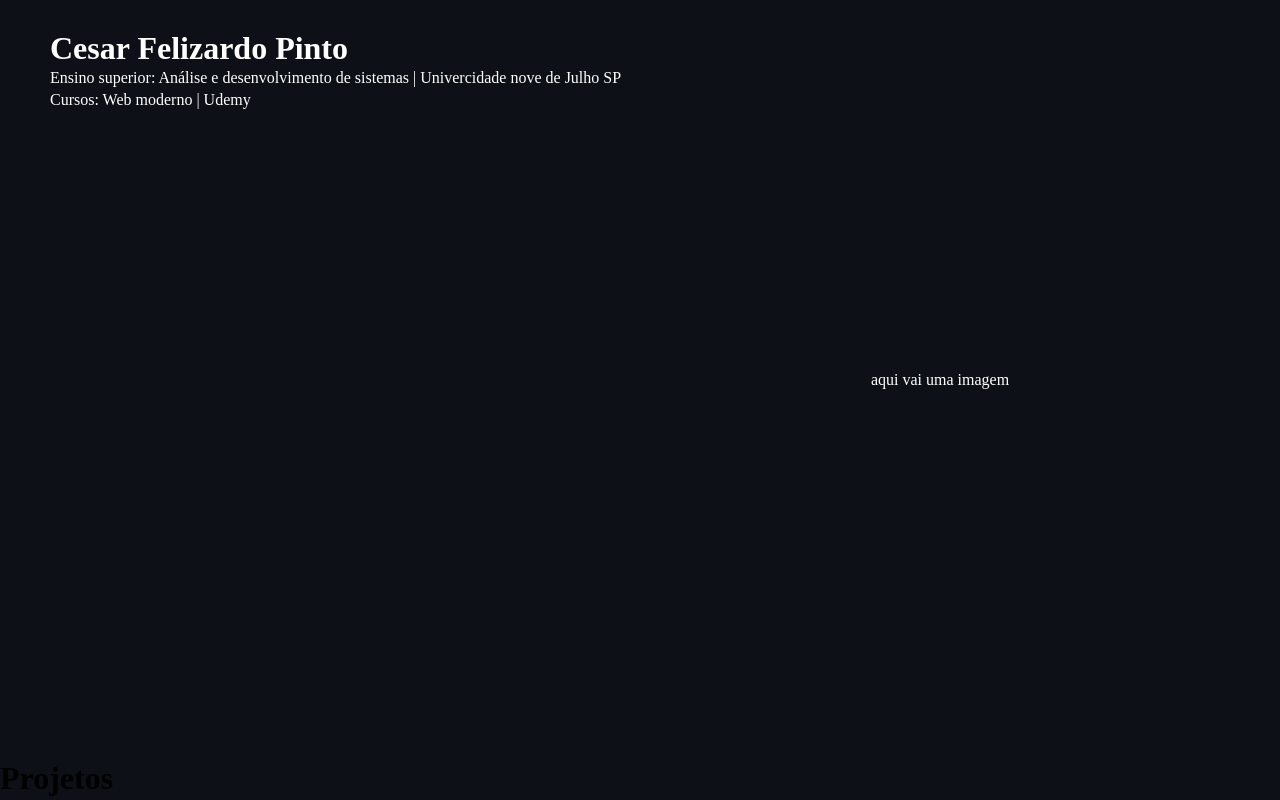
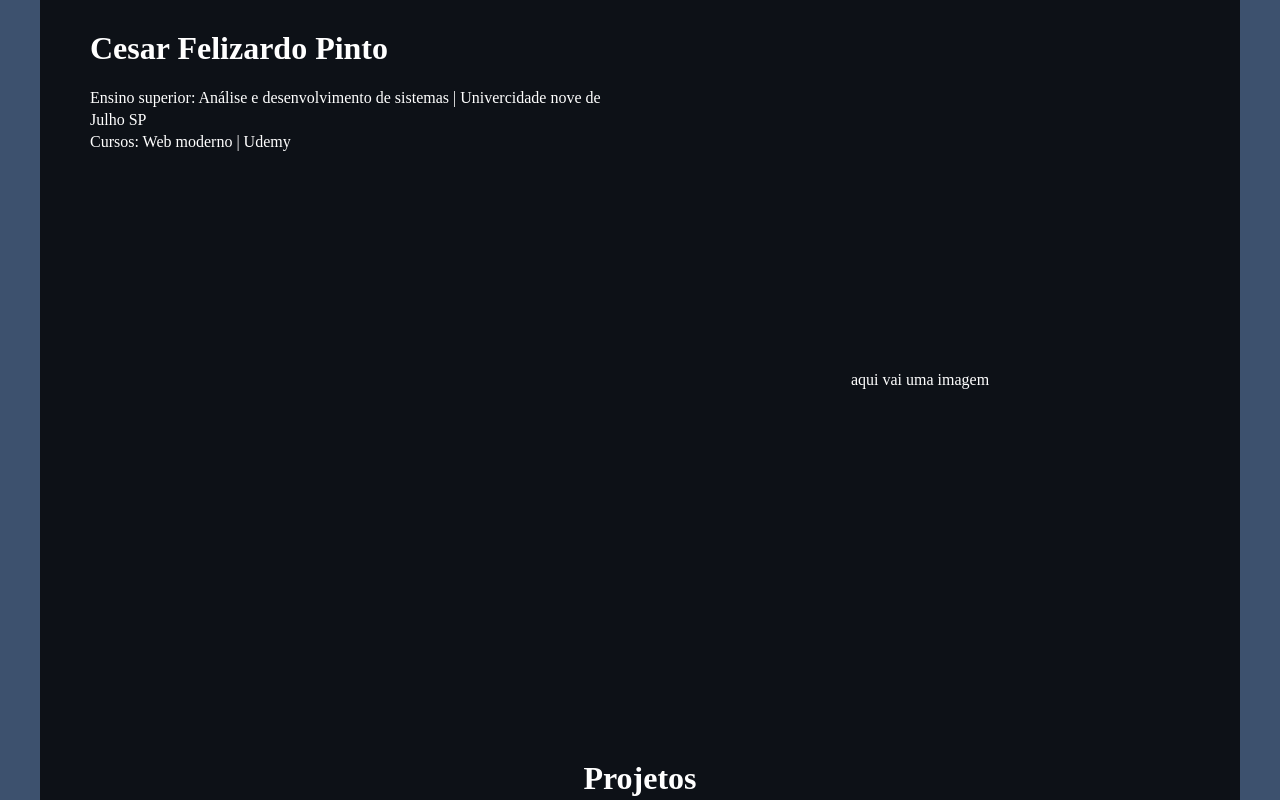
Before and after one commit to Cesar-Felizardo/Portifolio, a plain HTML site: page index.html in a window 1280 px wide. Shown: the top 800 px of the page. Drawn offline with Linux system fonts and the light colour scheme.

Commit message:
upload manual 16:50

```diff
--- a/style/style.css
+++ b/style/style.css
@@ -3,7 +3,10 @@
     padding: 0;
 }
 body{
+    max-width: 1200px;
+    margin: auto;
 
+    background: #3d516e;
 }
 
 header {
@@ -27,15 +30,20 @@ header {
     padding: 10px;
 }
 header h1 {
-    margin: 0px 0px;
+    margin-bottom: 20px;
 }
 .subHeader {
     line-height: 22px;
 }
 main {
-    min-width: 100%;
     min-height: 100vh;
     background: #0D1117;
+}
+.h1TitleProject {
+    width: 100%;
+    color: white;
+    text-align: center;
+    margin-bottom: 40px;
 }
 section {
     min-width: 100%;
```
